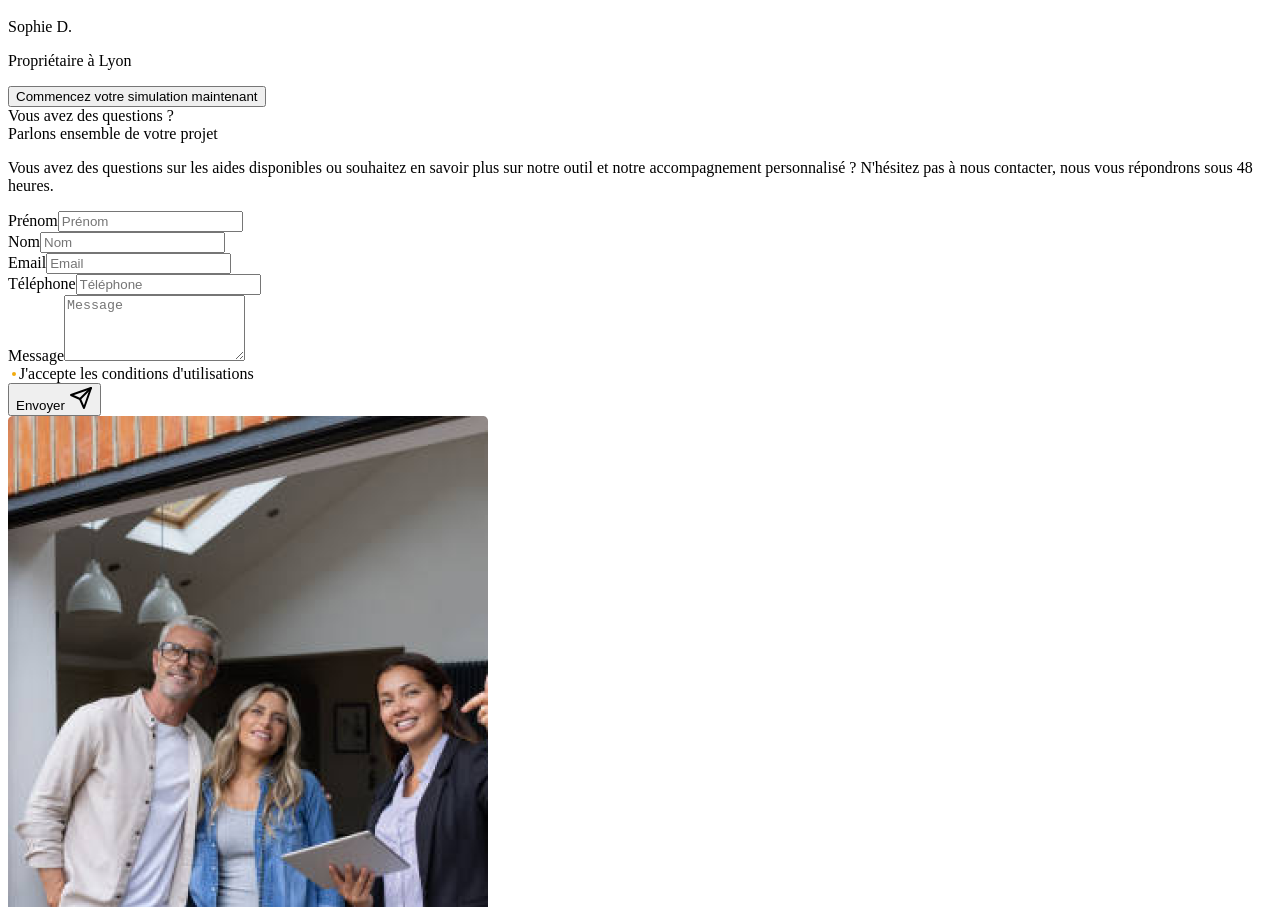
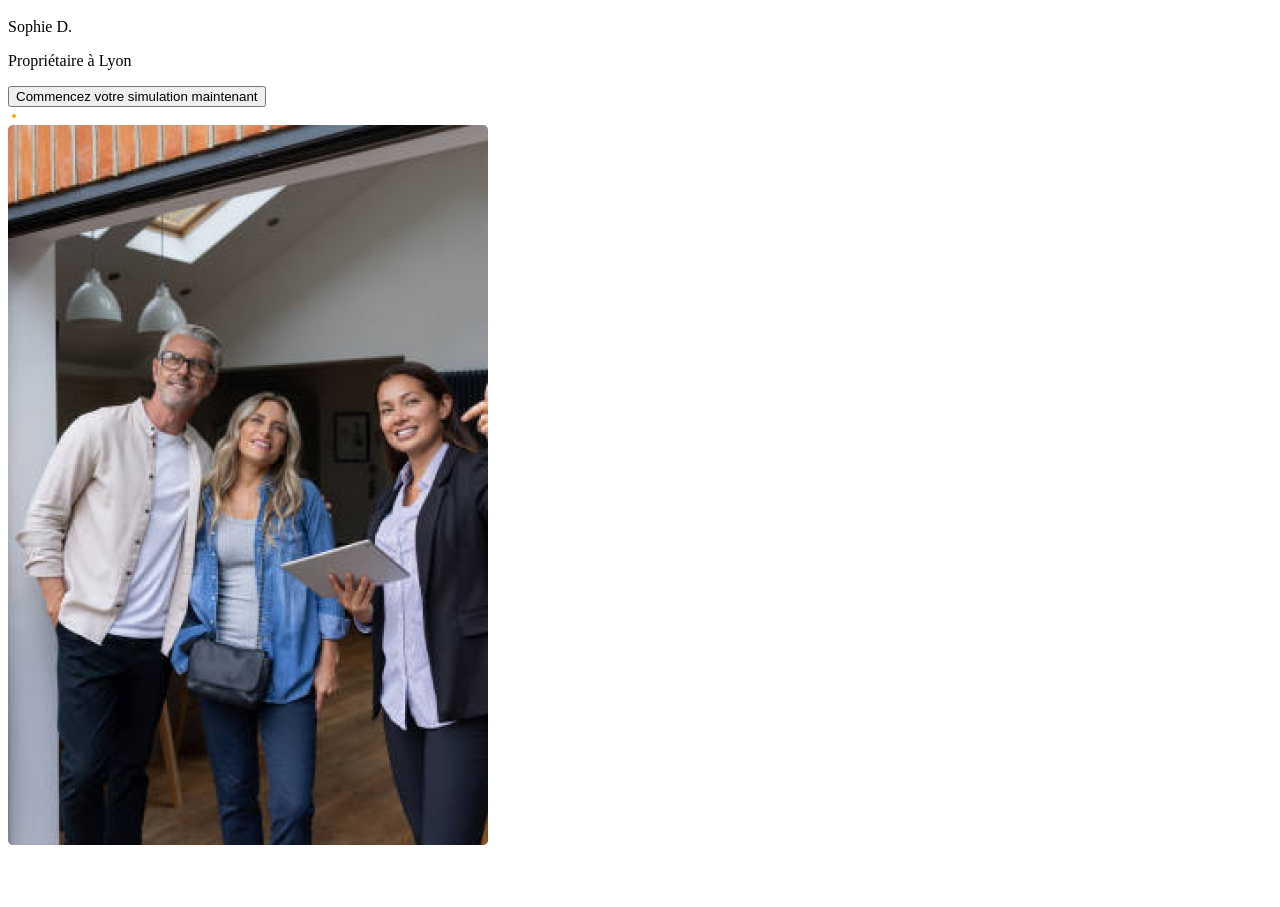
Before and after one commit to LaTroupeCastor/landing, a Vue app: page / in a window 1280 px wide. Shown: the part 11077-11984 px from the top of the page. After the commit the page ends 11934 px from the top, so only its background shows below. Built offline with nearby package versions, Linux system fonts and the light colour scheme; no server answers; the HTML template or start-up script is replaced by a standard one.

Commit message:
Fix de l'erreur sur la checkbox

```diff
--- a/src/components/ContactForm.vue
+++ b/src/components/ContactForm.vue
@@ -1,282 +1,58 @@
 <template>
-  <div class="flex-col flex max-w-[600px]">
-    <SectionHeader :title="'Parlons ensemble de votre projet'" :subtitle="'Vous avez des questions ?'"/>
-    <div class="bg-divider h-[1.5px] my-6"/>
-    <p class="body-large-regular text-black40">Vous
-      avez des questions sur les aides disponibles ou
-      souhaitez en savoir
-      plus sur notre outil et notre accompagnement
-      personnalisé ? N'hésitez pas à nous contacter, nous
-      vous répondrons
-      sous 48 heures.</p>
-
-    <form class="mt-8 space-y-6" @submit.prevent="handleSubmit">
-      <div class="grid grid-cols-2 gap-4">
-        <!-- Prénom -->
-        <div class="flex flex-col">
-          <label for="firstname"
-                 class="mb-2">Prénom</label>
-          <input
-              type="text"
-              id="firstname"
-              v-model="formData.firstname"
-              placeholder="Prénom"
-              class="p-3 bg-[#F4F4F4] rounded-lg h-12"
-              :class="{ 'border-2 border-red-500': errors.firstname }"
-          >
-          <span v-if="errors.firstname" class="text-red-500 text-sm mt-1">{{ errors.firstname }}</span>
-        </div>
-
-        <!-- Nom -->
-        <div class="flex flex-col">
-          <label for="lastname"
-                 class="mb-2">Nom</label>
-          <input
-              type="text"
-              id="lastname"
-              v-model="formData.lastname"
-              placeholder="Nom"
-              class="p-3 bg-[#F4F4F4] rounded-lg"
-              :class="{ 'border-2 border-red-500': errors.lastname }"
-          >
-          <span v-if="errors.lastname" class="text-red-500 text-sm mt-1">{{ errors.lastname }}</span>
-        </div>
-      </div>
-
-      <div class="grid grid-cols-2 gap-4">
-        <!-- Email -->
-        <div class="flex flex-col">
-          <label for="email" class="mb-2">Email</label>
-            <input
-                type="email"
-                id="email"
-                v-model="formData.email"
-                placeholder="Email"
-                class="p-3 bg-[#F4F4F4] rounded-lg"
-                :class="{ 'border-2 border-red-500': errors.email }"
-            >
-            <span v-if="errors.email" class="text-red-500 text-sm mt-1">{{ errors.email }}</span>
-        </div>
-
-        <!-- Téléphone -->
-        <div class="flex flex-col">
-          <label for="phone"
-                 class="mb-2">Téléphone</label>
-          <input
-              type="tel"
-              id="phone"
-              v-model="formData.phone"
-              placeholder="Téléphone"
-              :class="{ 'border-2 border-red-500': errors.phone }"
-              class="p-3 bg-[#F4F4F4] rounded-lg"
-          >
-          <span v-if="errors.phone" class="text-red-500 text-sm mt-1">{{ errors.phone }}</span>
-        </div>
-      </div>
-
-      <!-- Message -->
-      <div class="flex flex-col">
-        <label for="message"
-               class="mb-2">Message</label>
-        <textarea
-            id="message"
-            v-model="formData.message"
-            placeholder="Message"
-            rows="4"
-            class="p-3 bg-[#F4F4F4] rounded-lg resize-none"
-            :class="{ 'border-2 border-red-500': errors.message }"
-        ></textarea>
-        <span v-if="errors.message" class="text-red-500 text-sm mt-1">{{ errors.message }}</span>
-      </div>
-
-      <!-- Checkbox -->
-      <div class="flex flex-col gap-1">
-        <FormCheckbox
-            v-model="formData.acceptConditions"
-            :hasError="!!errors.acceptConditions"
-        >
-          <span class="text-sm text-black40">J'accepte les conditions d'utilisations</span>
-        </FormCheckbox>
-        <span v-if="errors.acceptConditions" class="text-red-500 text-sm">{{ errors.acceptConditions }}</span>
-      </div>
-
-      <!-- Submit Button -->
-      <button
-          type="submit"
-          class="bg-[#FBF6EE] text-black px-12 py-4 rounded-lg flex items-center gap-2 w-fit"
-      >
-        Envoyer
-        <svg xmlns="http://www.w3.org/2000/svg" width="24" height="24" viewBox="0 0 24 24" fill="none" stroke="currentColor" stroke-width="2" stroke-linecap="round" stroke-linejoin="round" class="rotate-45">
-          <line x1="22" y1="2" x2="11" y2="13"></line>
-          <polygon points="22 2 15 22 11 13 2 9 22 2"></polygon>
-        </svg>
-      </button>
-    </form>
+  <div class="flex items-center">
+    <input
+        type="checkbox"
+        :checked="modelValue"
+        @change="$emit('update:modelValue', ($event.target as HTMLInputElement).checked)"
+        class="w-5 h-5 rounded cursor-pointer accent-[#F1AB0E]"
+        :class="{ 'border-2 border-red-500': hasError }"
+    />
+    <span class="text-black body-large-medium pl-2">
+      <slot></slot>
+    </span>
   </div>
 </template>
 
 <script setup lang="ts">
-
-import FormCheckbox from "./FormCheckbox.vue";
-import {ref, watch} from 'vue';
-import SectionHeader from "./sections/SectionHeader.vue";  // Add this line
-import { supabase } from "../supabase_client.ts";
-
-const formData = ref({
-  firstname: '',
-  lastname: '',
-  email: '',
-  phone: '',
-  message: '',
-  acceptConditions: false
-});
-
-const errors = ref({
-  firstname: '',
-  lastname: '',
-  email: '',
-  phone: '',
-  message: '',
-  acceptConditions: ''
-});
-
-// Ajout des watchers pour validation en temps réel
-watch(() => formData.value.firstname, (newValue) => {
-  if (newValue.trim()) {
-    errors.value.firstname = '';
+defineProps({
+  modelValue: {
+    type: Boolean,
+    required: true
+  },
+  hasError: {
+    type: Boolean,
+    default: false
   }
 });
 
-watch(() => formData.value.lastname, (newValue) => {
-  if (newValue.trim()) {
-    errors.value.lastname = '';
-  }
-});
+defineEmits(['update:modelValue']);
+</script>
 
-watch(() => formData.value.email, (newValue) => {
-  if (validateEmail(newValue)) {
-    errors.value.email = '';
-  }
-});
+<style scoped>
+input[type="checkbox"] {
+  appearance: none;
+  background-color: #F4F4F4;
+  border: 2px solid #F1AB0E;
+  border-radius: 4px;
+}
 
-watch(() => formData.value.phone, (newValue) => {
-  if (validatePhone(newValue)) {
-    errors.value.phone = '';
-  }
-});
+input[type="checkbox"] {
+  appearance: none;
+  background-color: #F4F4F4;
+  border: 2px solid #F1AB0E;
+  border-radius: 4px;
+}
 
-watch(() => formData.value.message, (newValue) => {
-  if (newValue.trim()) {
-    errors.value.message = '';
-  }
-});
+input[type="checkbox"].border-red-500 {
+  border-color: rgb(239 68 68) !important;
+}
 
-watch(() => formData.value.acceptConditions, (newValue) => {
-  if (newValue) {
-    errors.value.acceptConditions = '';
-  }
-});
-
-const validateEmail = (email: string) => {
-  return /^[^\s@]+@[^\s@]+\.[^\s@]+$/.test(email);
-};
-
-const validatePhone = (phone: string) => {
-  return /^(?:(?:\+|00)33|0)\s*[1-9](?:[\s.-]*\d{2}){4}$/.test(phone);
-};
-
-const validateForm = () => {
-  let isValid = true;
-  errors.value = {
-    firstname: '',
-    lastname: '',
-    email: '',
-    phone: '',
-    message: '',
-    acceptConditions: ''
-  };
-
-  if (!formData.value.firstname.trim()) {
-    errors.value.firstname = 'Le prénom est requis';
-    isValid = false;
-  }
-
-  if (!formData.value.lastname.trim()) {
-    errors.value.lastname = 'Le nom est requis';
-    isValid = false;
-  }
-
-  if (!formData.value.email.trim()) {
-    errors.value.email = 'L\'email est requis';
-    isValid = false;
-  } else if (!validateEmail(formData.value.email)) {
-    errors.value.email = 'Format d\'email invalide';
-    isValid = false;
-  }
-
-  if (!formData.value.phone.trim()) {
-    errors.value.phone = 'Le téléphone est requis';
-    isValid = false;
-  } else if (!validatePhone(formData.value.phone)) {
-    errors.value.phone = 'Format de téléphone invalide';
-    isValid = false;
-  }
-
-  if (!formData.value.message.trim()) {
-    errors.value.message = 'Le message est requis';
-    isValid = false;
-  }
-
-  if (!formData.value.acceptConditions) {
-    errors.value.acceptConditions = 'Vous devez accepter les conditions';
-    isValid = false;
-  }
-
-  return isValid;
-};
-
-const handleSubmit = async () => {
-  if (!validateForm()) {
-    return;
-  }
-  try {
-    const body = {
-      emailFrom: formData.value.email,
-      message: formData.value.message
-    };
-
-    console.log('body', body);
-    console.log(JSON.stringify(body));
-    const { data, error } = await supabase.functions.invoke('send_mail', {
-      body: JSON.stringify({  // Ajout de JSON.stringify ici
-        emailFrom: formData.value.email,
-        message: formData.value.message
-      }),
-      method: 'POST',
-    });
-
-    if (error) {
-      console.error('Erreur:', error);
-      alert('Erreur lors de l\'envoi de l\'email');
-      return;
-    }
-
-    console.log('Email envoyé:', data);
-    alert('Votre message a été envoyé avec succès!');
-    // Réinitialiser le formulaire après succès
-    formData.value = {
-      firstname: '',
-      lastname: '',
-      email: '',
-      phone: '',
-      message: '',
-      acceptConditions: false
-    };
-
-  } catch (error) {
-    console.error('Erreur:', error);
-    alert('Une erreur est survenue lors de l\'envoi du message');
-  }
-};
-
-</script>
+input[type="checkbox"]:checked::before {
+  content: "✓";
+  font-size: 14px;
+  color: white;
+  position: absolute;
+  right: 1px;
+  top: -1px;
+}
+</style>
```
